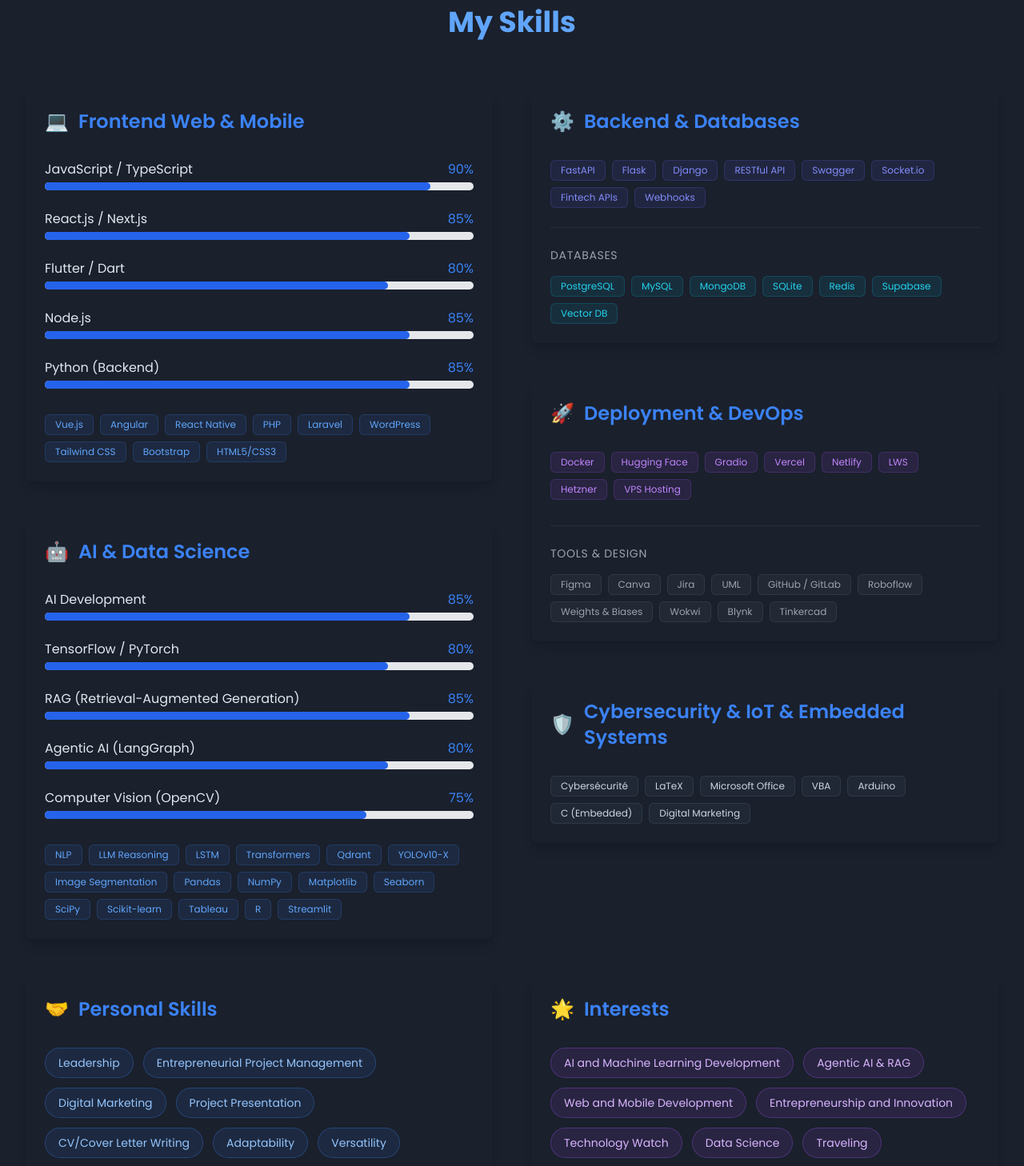
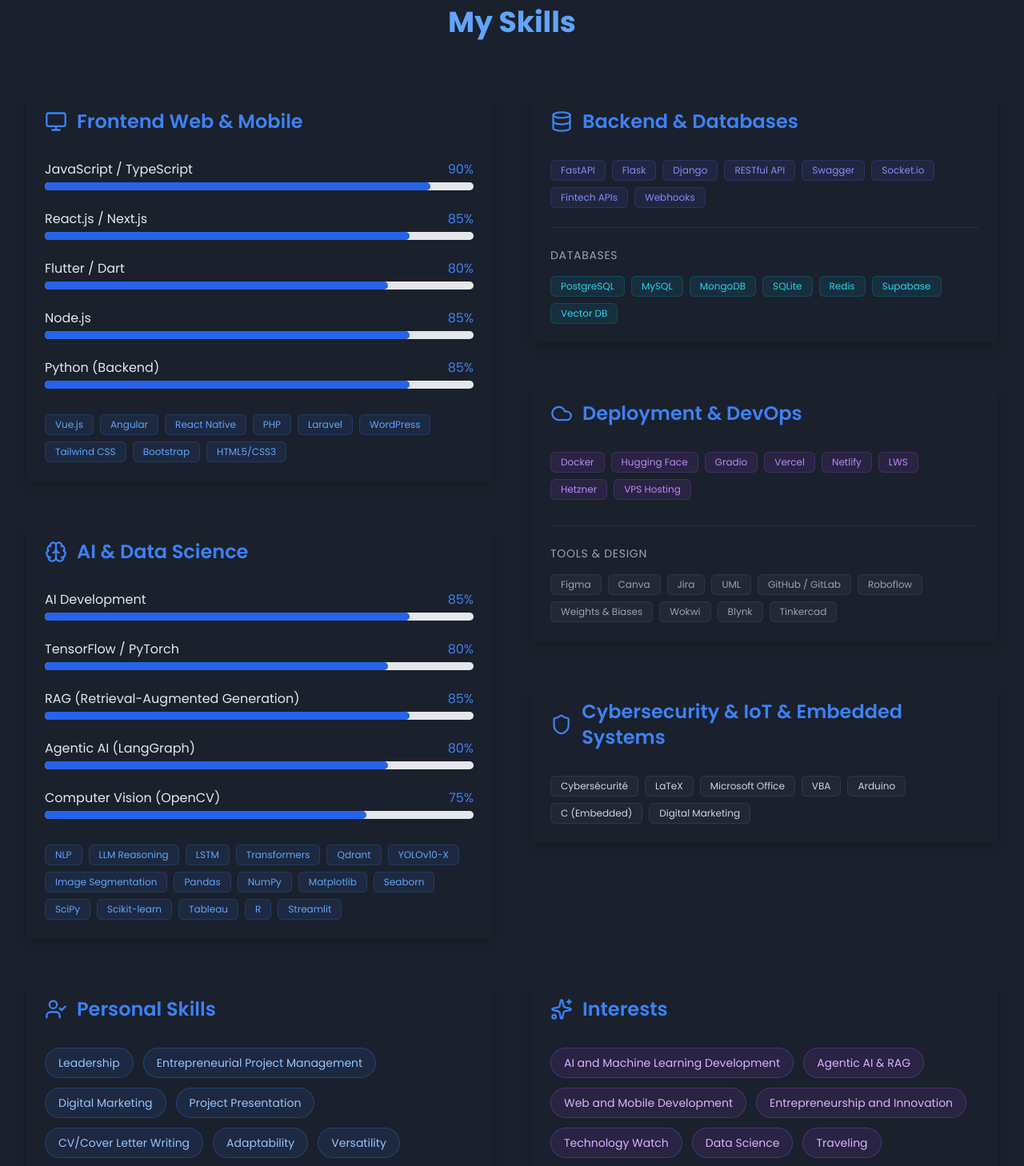
Before and after one commit to Damasoumana1/mon-portfolio, a React (Vite) app: page / in a window 1280 px wide. Shown: the part 2460-3918 px from the top of the page at 80% size. Built offline with nearby package versions, Linux system fonts and the light colour scheme.

Commit message:
Design: Remplacement des emojis par des icônes Lucide React dans Skills

```diff
--- a/package.json
+++ b/package.json
@@ -12,6 +12,7 @@
   "dependencies": {
     "@emailjs/browser": "^4.4.1",
     "framer-motion": "^12.10.4",
+    "lucide-react": "^1.7.0",
     "react": "^19.1.0",
     "react-dom": "^19.1.0",
     "react-intersection-observer": "^9.16.0",
--- a/src/components/Skills.jsx
+++ b/src/components/Skills.jsx
@@ -4,6 +4,7 @@ import ProgressBar from './UI/ProgressBar.jsx';
 import { useLanguage } from '../contexts/LanguageContext';
 import { getTranslation } from '../translations/translations';
 import { useState } from 'react';
+import { Monitor, Brain, Database, Cloud, Shield, UserCheck, Sparkles } from 'lucide-react';
 
 const Skills = () => {
     const { language } = useLanguage();
@@ -75,7 +76,7 @@ const Skills = () => {
                     <div className="space-y-12">
                         <Card>
                             <h3 className="text-2xl font-semibold mb-8 text-blue-500 flex items-center">
-                                <span className="mr-3">💻</span>
+                                <Monitor className="mr-3 text-blue-500" size={28} />
                                 {getTranslation(language, 'skills.webMobile')}
                             </h3>
                             <div className="space-y-6">
@@ -90,7 +91,7 @@ const Skills = () => {
 
                         <Card>
                             <h3 className="text-2xl font-semibold mb-8 text-blue-500 flex items-center">
-                                <span className="mr-3">🤖</span>
+                                <Brain className="mr-3 text-blue-500" size={28} />
                                 {getTranslation(language, 'skills.aiDataScience')}
                             </h3>
                             <div className="space-y-6">
@@ -108,7 +109,7 @@ const Skills = () => {
                     <div className="space-y-12">
                         <Card>
                             <h3 className="text-2xl font-semibold mb-8 text-blue-500 flex items-center">
-                                <span className="mr-3">⚙️</span>
+                                <Database className="mr-3 text-blue-500" size={28} />
                                 {getTranslation(language, 'skills.apiDatabase')}
                             </h3>
                             <div className="flex flex-wrap gap-2 mb-6">
@@ -124,7 +125,7 @@ const Skills = () => {
 
                         <Card>
                             <h3 className="text-2xl font-semibold mb-8 text-blue-500 flex items-center">
-                                <span className="mr-3">🚀</span>
+                                <Cloud className="mr-3 text-blue-500" size={28} />
                                 {getTranslation(language, 'skills.deployment')}
                             </h3>
                             <div className="flex flex-wrap gap-2">
@@ -140,7 +141,7 @@ const Skills = () => {
 
                         <Card>
                             <h3 className="text-2xl font-semibold mb-8 text-blue-500 flex items-center">
-                                <span className="mr-3">🛡️</span>
+                                <Shield className="mr-3 text-blue-500" size={28} />
                                 {getTranslation(language, 'skills.cybersecurity')} & {getTranslation(language, 'skills.iot')}
                             </h3>
                             <div className="flex flex-wrap gap-2">
@@ -154,7 +155,7 @@ const Skills = () => {
                 <div className="mt-12 grid grid-cols-1 lg:grid-cols-2 gap-12">
                     <Card>
                         <h3 className="text-2xl font-semibold mb-8 text-blue-500 flex items-center">
-                            <span className="mr-3">🤝</span>
+                            <UserCheck className="mr-3 text-blue-500" size={28} />
                             {getTranslation(language, 'skills.personalSkills')}
                         </h3>
                         <div className="flex flex-wrap gap-3">
@@ -174,7 +175,7 @@ const Skills = () => {
 
                     <Card>
                         <h3 className="text-2xl font-semibold mb-8 text-blue-500 flex items-center">
-                            <span className="mr-3">🌟</span>
+                            <Sparkles className="mr-3 text-blue-500" size={28} />
                             {getTranslation(language, 'skills.interests')}
                         </h3>
                         <div className="flex flex-wrap gap-3">
```
Also changed, not shown: 1 other file (tests, documents, lock files or other folders).
